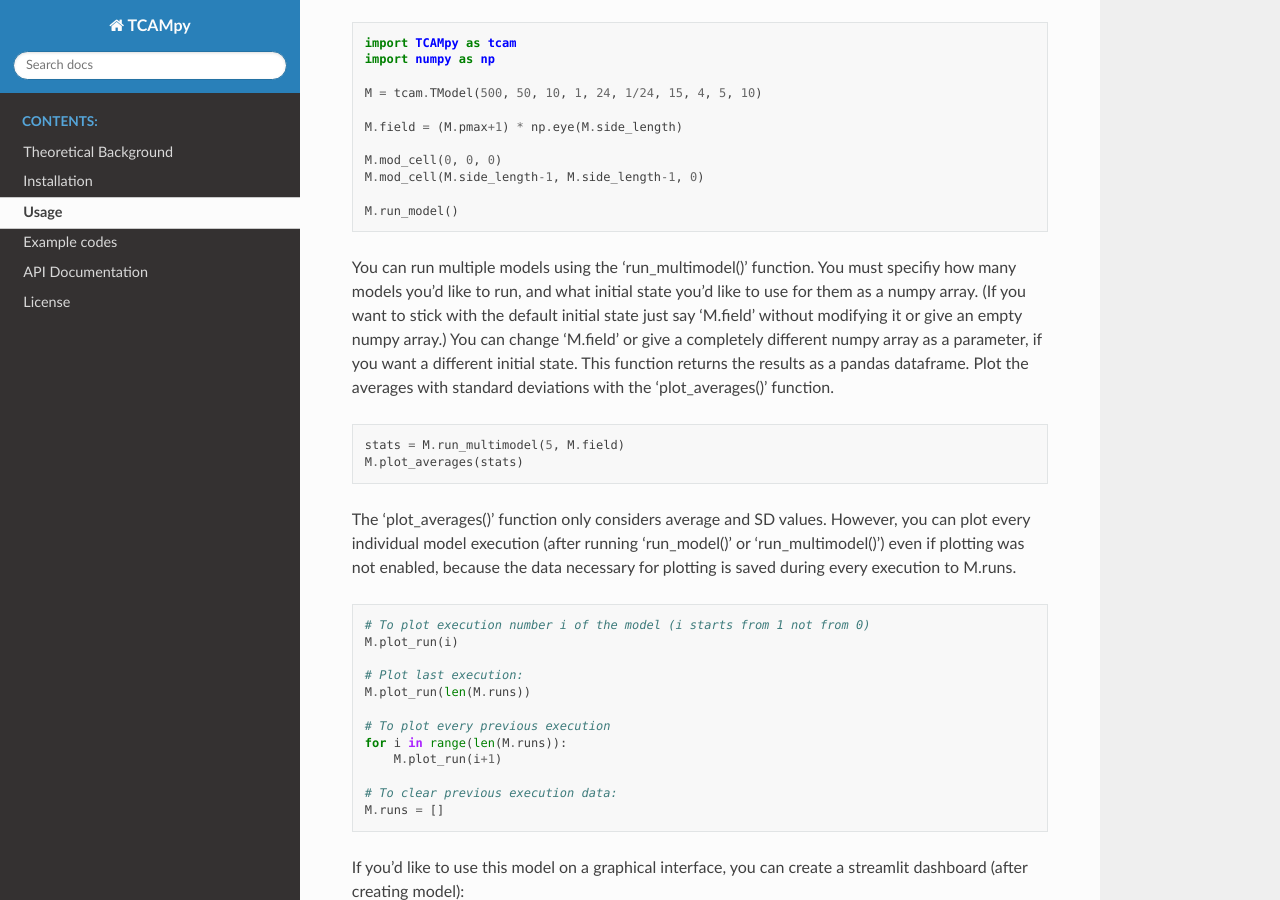
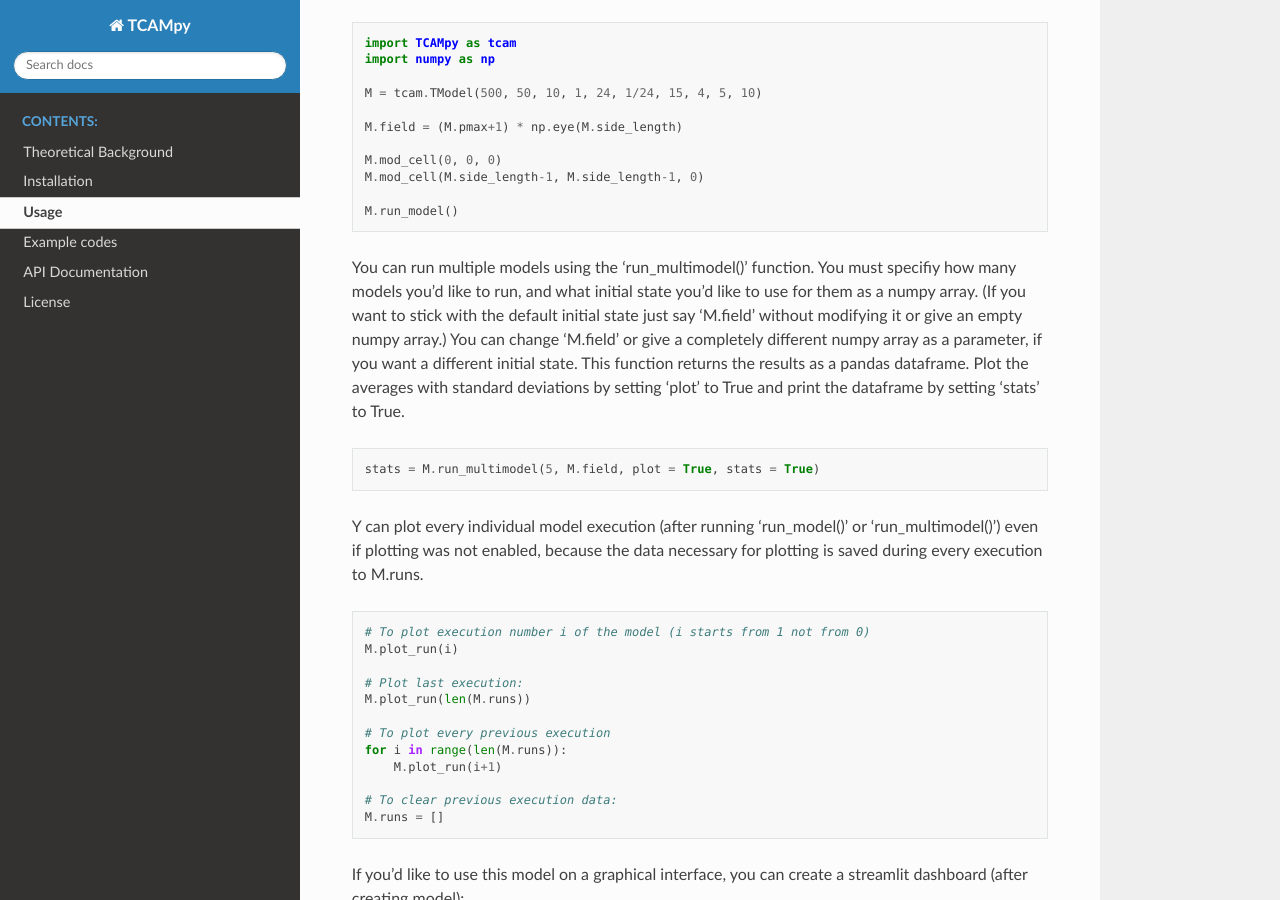
Before and after one commit to Fetasalyt/TCAMpy, a Sphinx documentation site: the page built from docs/Usage.rst, in a window 1280 px wide and 900 px high, scrolled down 1157 px. Built offline with Sphinx 7.4.7 and the Read the Docs theme 3.1.0, drawn with Linux system fonts in a browser that asks for light colours.

Commit message:
Revise run_multimodel() usage in documentation
Updated usage instructions for run_multimodel() function to include parameters for plotting and printing stats.

```diff
--- a/docs/Usage.rst
+++ b/docs/Usage.rst
@@ -57,14 +57,13 @@ a complete example of a custom initial state, where the diagonal is filled with
 You can run multiple models using the 'run_multimodel()' function. You must specifiy how many models you'd like to run, and what initial state you'd
 like to use for them as a numpy array. (If you want to stick with the default initial state just say 'M.field' without modifying it or give an empty numpy array.)
 You can change 'M.field' or give a completely different numpy array as a parameter, if you want a different initial state. This function returns the results
-as a pandas dataframe. Plot the averages with standard deviations with the 'plot_averages()' function.
+as a pandas dataframe. Plot the averages with standard deviations by setting 'plot' to True and print the dataframe by setting 'stats' to True.
 
 .. code-block:: python
 
-    stats = M.run_multimodel(5, M.field)
-    M.plot_averages(stats)
+    stats = M.run_multimodel(5, M.field, plot = True, stats = True)
 
-The 'plot_averages()' function only considers average and SD values. However, you can plot every individual model execution (after running 'run_model()' or 'run_multimodel()')
+Y can plot every individual model execution (after running 'run_model()' or 'run_multimodel()')
 even if plotting was not enabled, because the data necessary for plotting is saved during every execution to M.runs.
 
 .. code-block:: python
```
